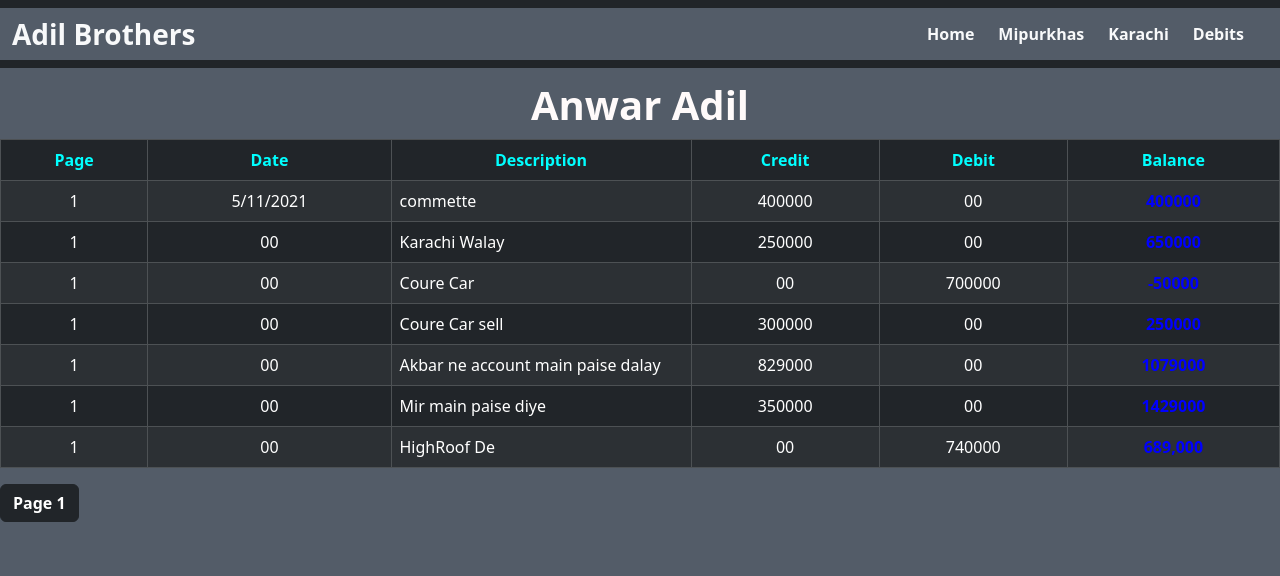
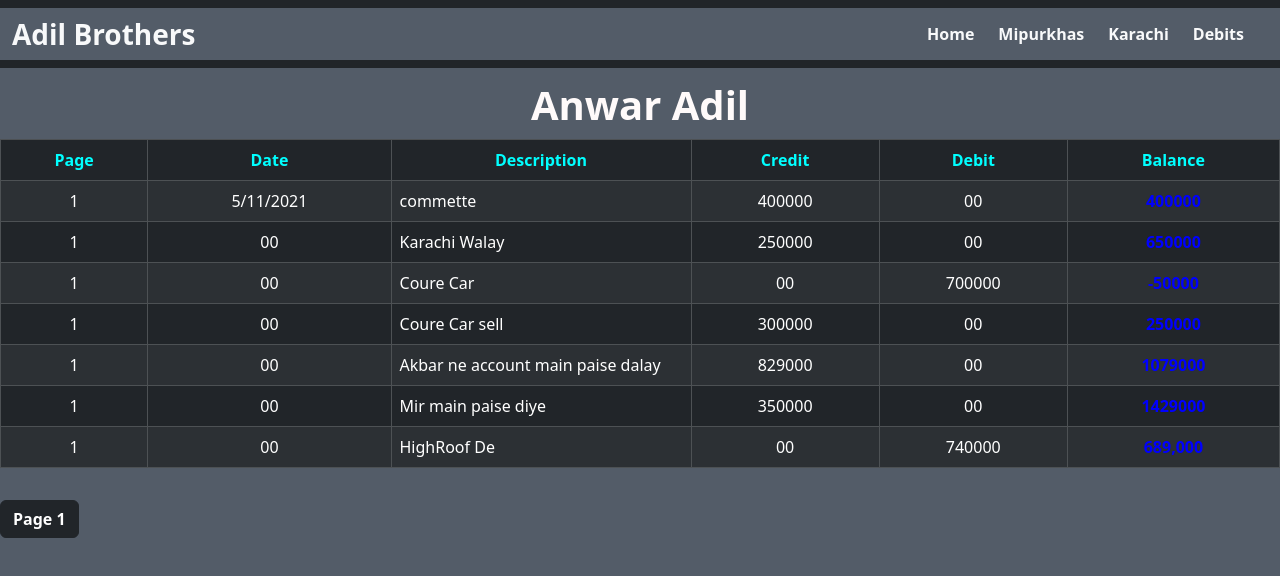
Before and after one commit to digitalrehman/Bussiness-Managment, a React (Vite) app: page /Anwar_Adil in a window 1280 px wide. Shown: the top 576 px of the page. Built offline with nearby package versions, Linux system fonts and the light colour scheme.

Commit message:
Update Anwar_Adil.jsx

```diff
--- a/src/Componentes/Debit Details/Anwar_Adil.jsx
+++ b/src/Componentes/Debit Details/Anwar_Adil.jsx
@@ -122,7 +122,7 @@ const Anwar_Adil = () => {
         </tbody>
       </Table>
       <div>
-        <button onClick={handleClick} className="btn btn-dark fw-bold">
+        <button onClick={handleClick} className="btn btn-dark fw-bold my-3">
           {!visible ? "Page 1" : "Close"}
         </button>
         {visible && (
```
